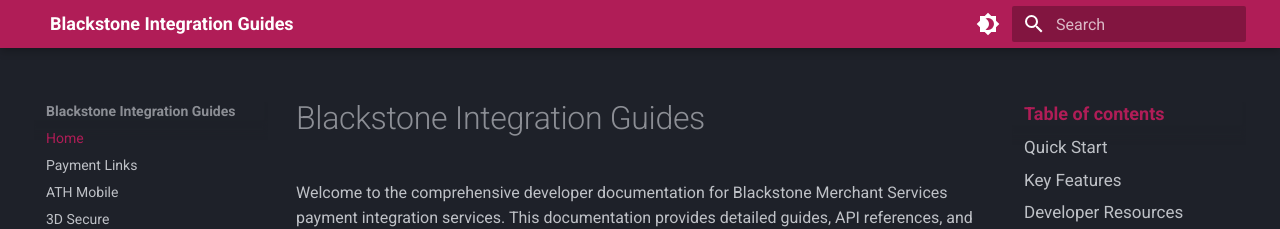
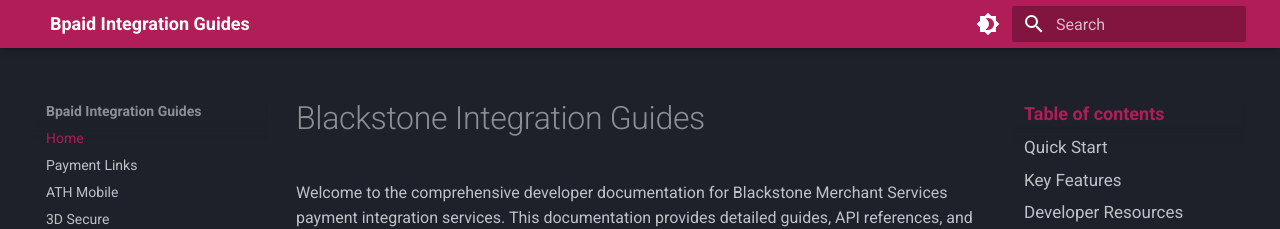
Before and after one commit to blackstonemerchant/integration-guides, an MkDocs documentation site: the page built from docs/index.md, in a window 1280 px wide. Shown: the top 229 px of the page. Built offline with MkDocs 1.6.1 and Material for MkDocs 9.7.7, drawn with Linux system fonts in a browser that asks for light colours.

Commit message:
Update site name and URL in mkdocs.yml to reflect rebranding to Bpaid Integration Guides.

```diff
--- a/mkdocs.yml
+++ b/mkdocs.yml
@@ -1,7 +1,7 @@
-site_name: Blackstone Integration Guides
+site_name: Bpaid Integration Guides
 site_description: Developer guides for Blackstone payment integration services
 site_author: Blackstone Merchant Services, Inc.
-site_url: https://blackstonemerchant.github.io/integration-guides
+site_url: https://integration-guides.blackstoneonline.com
 
 theme:
   name: material
```
